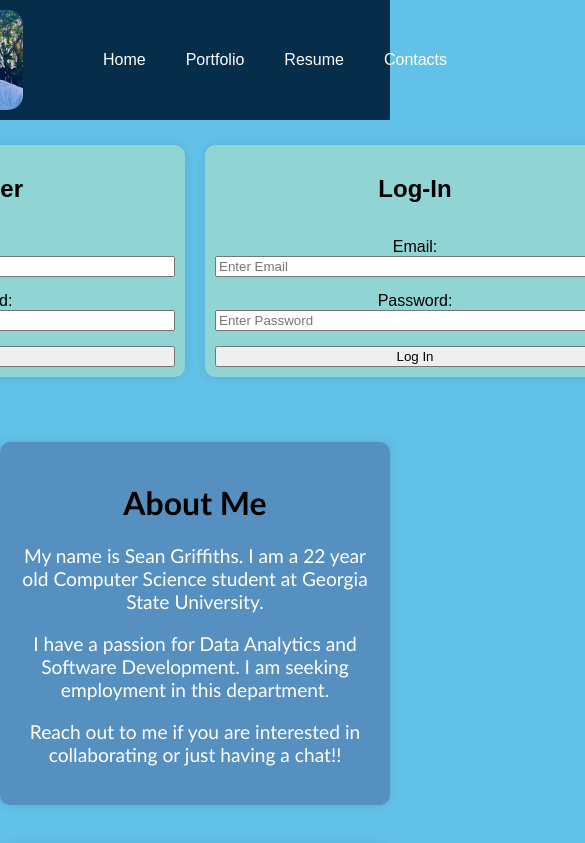
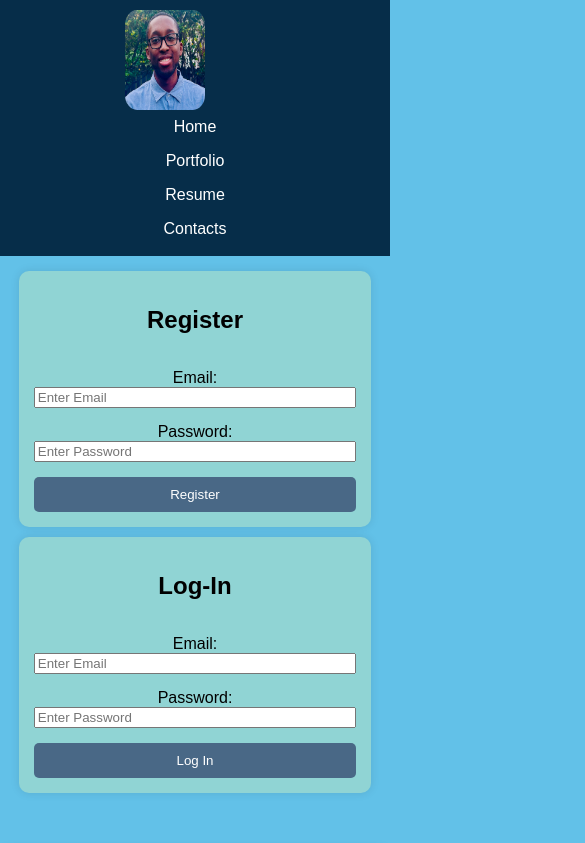
Before and after one commit to seang673/Personal-Website, a website with bundled scripts: page public/index.html in a window 390 px wide. Shown: the top 843 px of the page, 585 px wide, since content can reach past the window. Built offline with nearby package versions, Linux system fonts and the light colour scheme; no server answers.

Commit message:
UI enhancements

```diff
--- a/public/styles.css
+++ b/public/styles.css
@@ -6,6 +6,7 @@ body {
 
 nav {
     display: flex; /*Displays elements horizontally */
+    flex-wrap: wrap;
     align-items: center;    /*Aligns items vertically */
     justify-content: center;
     padding: 10px ;
@@ -36,6 +37,31 @@ nav a {
     transition: background-color 0.3s;
 }
 
+@media screen and (max-width: 600px) {
+    nav {
+        flex-direction: column; /* Stack items */
+        align-items: center;
+        justify-content: center;
+    }
+
+    nav img {
+        flex-direction:column;
+        display: block;
+        width: 80px; /* Scale image down */
+    }
+
+    nav ul {
+        flex-direction: column; /* Stack links vertically */
+        text-align:center;
+    }
+
+    nav a {
+        display: block;
+        padding: 8px;
+    }
+}
+
+
 nav a:hover {
     background-color: #555;
 }
@@ -56,6 +82,37 @@ nav a:hover {
     border-radius:10px;
     box-shadow: 0 0 10px rgba(0, 0, 0, 0.1);
     text-align:center;
+}
+
+.signup-container button, .login-container button{
+    background-color:#496886;
+    color:white;
+    padding: 10px 20px;
+    border: none;
+    border-radius: 5px;
+    cursor: pointer;
+    transition: background-color 0.3 ease;
+
+
+
+}
+
+.signup-container button:hover, .login-container button:hover{
+    background-color:#2e4760;
+}
+
+@media screen and (max-width: 857px) {
+    .authentication {
+        flex-direction: column; /* Stack elements vertically */
+        gap: 10px; /* Reduce spacing */
+        padding: 10px; /* Adjust padding for smaller screens */
+    }
+
+    .signup-container, .login-container {
+        width: 150%; /* Use percentage for better scaling */
+        max-width: 350px; /* Prevent overly large forms */
+        padding: 15px;
+    }
 }
 
 form{
```
Also changed, not shown: public/images/ResumeScreenshot.jpg.
